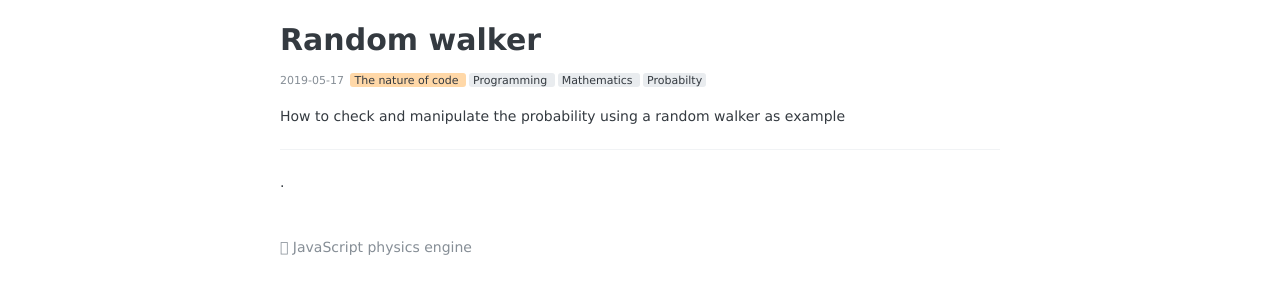
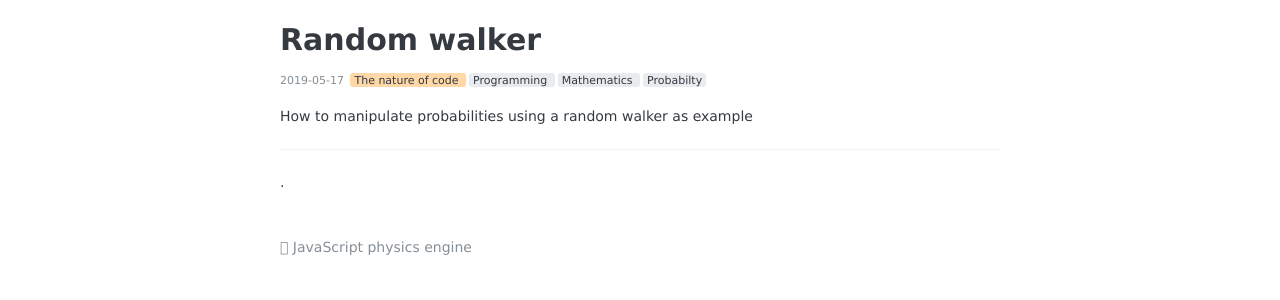
Before and after one commit to eduardomessias/eduardomessias.github.io, a Jekyll site: the page built from _posts/2019-05-17-codenature-random-walker.md, in a window 1280 px wide. Shown: the part 250-550 px from the top of the page. Built offline with Jekyll 4.4.1, drawn with Linux system fonts in a browser that asks for light colours.

Commit message:
Update 2019-05-17-codenature-random-walker.md

```diff
--- a/_posts/2019-05-17-codenature-random-walker.md
+++ b/_posts/2019-05-17-codenature-random-walker.md
@@ -9,7 +9,7 @@ categories:
   - The nature of code
 ---
 
-How to check and manipulate the probability using a random walker as example
+How to manipulate probabilities using a random walker as example
 
 ---
 
```
